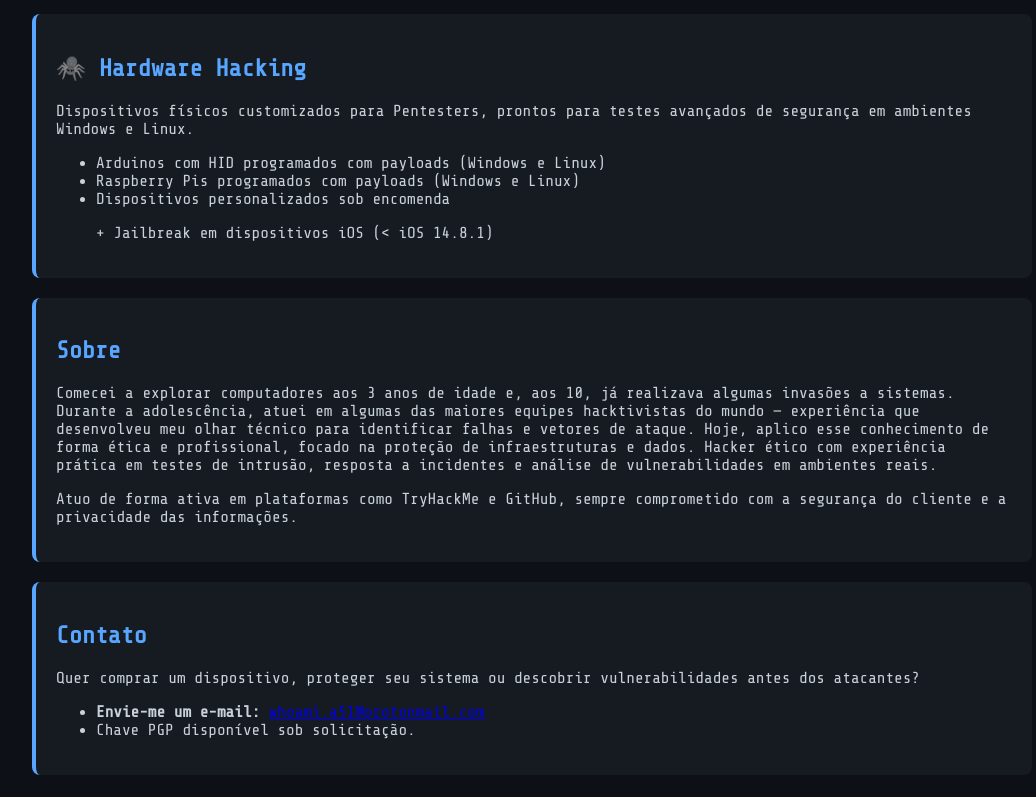
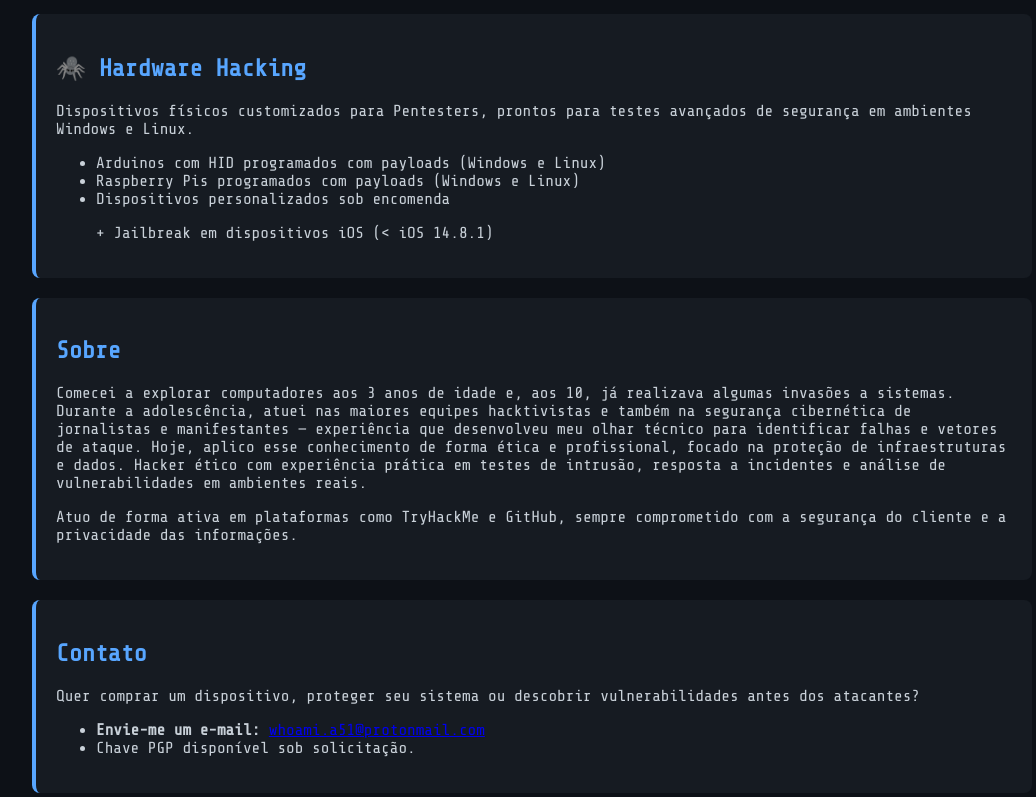
Before and after one commit to whoami-a51/whoami-a51.github.io, a plain HTML site: page index.html in a window 1280 px wide. Shown: the part 1532-2329 px from the top of the page, without its empty margins (108-1144 px from the left). Drawn offline with nearby package versions, Linux system fonts and the light colour scheme.

Commit message:
Update index.html

```diff
--- a/index.html
+++ b/index.html
@@ -282,9 +282,9 @@
          </div>
          <div class="service" id="sobre">
             <h2 data-pt="Sobre" data-en="About">Sobre</h2>
-            <p data-pt="Comecei a explorar computadores aos 3 anos de idade e, aos 10, já realizava algumas invasões a sistemas. Durante a adolescência, atuei em algumas das maiores equipes hacktivistas do mundo — experiência que desenvolveu meu olhar técnico para identificar falhas e vetores de ataque. Hoje, aplico esse conhecimento de forma ética e profissional, focado na proteção de infraestruturas e dados. Hacker ético com experiência prática em testes de intrusão, resposta a incidentes e análise de vulnerabilidades em ambientes reais."
-               data-en="I started exploring computers at 3 years old and by 10 I was already performing some system intrusions. During adolescence, I worked in some of the largest hacktivist teams in the world — experience that developed my technical eye to identify flaws and attack vectors. Today, I apply this knowledge ethically and professionally, focusing on protecting infrastructures and data. Ethical hacker with practical experience in intrusion testing, incident response, and vulnerability analysis in real environments.">
-               Comecei a explorar computadores aos 3 anos de idade e, aos 10, já realizava algumas invasões a sistemas. Durante a adolescência, atuei em algumas das maiores equipes hacktivistas do mundo — experiência que desenvolveu meu olhar técnico para identificar falhas e vetores de ataque. Hoje, aplico esse conhecimento de forma ética e profissional, focado na proteção de infraestruturas e dados. Hacker ético com experiência prática em testes de intrusão, resposta a incidentes e análise de vulnerabilidades em ambientes reais.
+            <p data-pt="Comecei a explorar computadores aos 3 anos de idade e, aos 10, já realizava algumas invasões a sistemas. Durante a adolescência, atuei nas maiores equipes hacktivistas e também na segurança cibernética de jornalistas e manifestantes — experiência que desenvolveu meu olhar técnico para identificar falhas e vetores de ataque. Hoje, aplico esse conhecimento de forma ética e profissional, focado na proteção de infraestruturas e dados. Hacker ético com experiência prática em testes de intrusão, resposta a incidentes e análise de vulnerabilidades em ambientes reais."
+               data-en="I started exploring computers at 3 years old and by 10 I was already performing some system intrusions. During my adolescence, I worked on the largest hacktivist teams and also in cybersecurity for journalists and protesters — experience that developed my technical eye to identify flaws and attack vectors. Today, I apply this knowledge ethically and professionally, focusing on protecting infrastructures and data. Ethical hacker with practical experience in intrusion testing, incident response, and vulnerability analysis in real environments.">
+               Comecei a explorar computadores aos 3 anos de idade e, aos 10, já realizava algumas invasões a sistemas. Durante a adolescência, atuei nas maiores equipes hacktivistas e também na segurança cibernética de jornalistas e manifestantes — experiência que desenvolveu meu olhar técnico para identificar falhas e vetores de ataque. Hoje, aplico esse conhecimento de forma ética e profissional, focado na proteção de infraestruturas e dados. Hacker ético com experiência prática em testes de intrusão, resposta a incidentes e análise de vulnerabilidades em ambientes reais.
             </p>
             <p data-pt="Atuo de forma ativa em plataformas como TryHackMe e GitHub, sempre comprometido com a segurança do cliente e a privacidade das informações."
                data-en="I am actively involved in platforms like TryHackMe and GitHub, always committed to client security and information privacy.">
```
